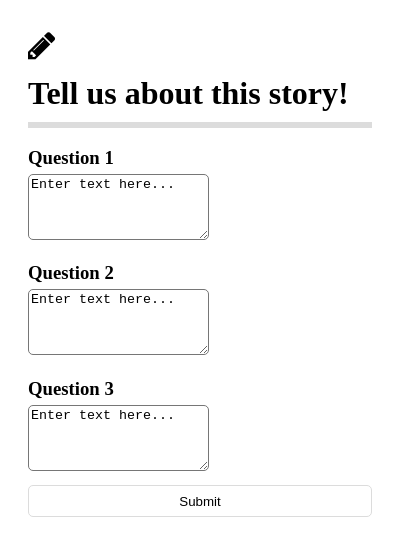
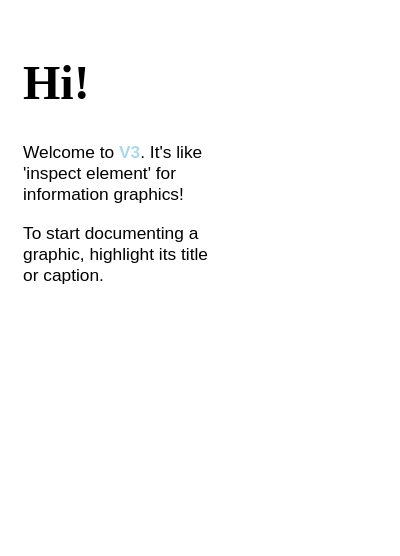
Before and after one commit to amccartney/SNDMakes, a browser extension: page popup.html in a window 400 px wide. Drawn offline with Linux system fonts and the light colour scheme; files whose address does not match are found by name.

Commit message:
cleaning up repo

```diff
--- a/popup.html
+++ b/popup.html
@@ -6,8 +6,12 @@
     <link rel="stylesheet" href="https://maxcdn.bootstrapcdn.com/font-awesome/4.5.0/css/font-awesome.min.css">
   </head>
   <body>
+    <h1>Hi!</h1>
+    <p>Welcome to <a href="http://v3-api.herokuapp.com/" target="_blank">V3</a>. It's like 'inspect element' for information graphics!</p>
 
-      <form action="/" id="about-story">
+    <p>To start documenting a graphic, highlight its title or caption.</p>
+
+      <!-- <form action="/" id="about-story">
             <h1 id="write-icon"><i class="fa fa-pencil"></i></h1>
             <h1>Tell us about this story!</h1>
             <hr />
@@ -22,7 +26,7 @@
             <textarea name="question-3">Enter text here...</textarea>
 
             <input type="submit" value="Submit">
-      </form>
+      </form> -->
 
         <script src="scripts/popup.js"></script>
   </body>
--- a/styles/main.css
+++ b/styles/main.css
@@ -1,30 +1,9 @@
-body {
-  padding: 20px;
-}
-
-input[type=submit] {
-    width: 100%;
-    background-color: white;
-    border: 1px solid Gainsboro;
-    border-radius: 5px;
-    padding: 7.5px;
-    margin-top: 10px;
-}
-
-input[type=submit]:hover {
-    background-color: GhostWhite;
-}
-
-h3 {
-    margin-bottom: 5px;
-}
-
-textarea {
-    border-radius: 5px;
-    height:60px;
-}
-
-h1 { margin: 10px 0; }
-#write-icon { margin: 0; }
+body { padding: 15px; width: 200px; }
 
 hr { border: 3px solid Gainsboro; }
+
+p { font-size: 13pt; font-family: 'Helvetica-Neue', sans-serif; }
+
+a { text-decoration: none; color: lightblue; font-weight: bold; }
+
+h1 { font-size: 3em; }
```
Also changed, not shown: .babelrc (deleted), .yo-rc.json (deleted), display-mode-01.png (deleted), display-mode-02.png (deleted), img/close-icon-01.png (deleted), img/icon-01.png (deleted), 2 other files.
